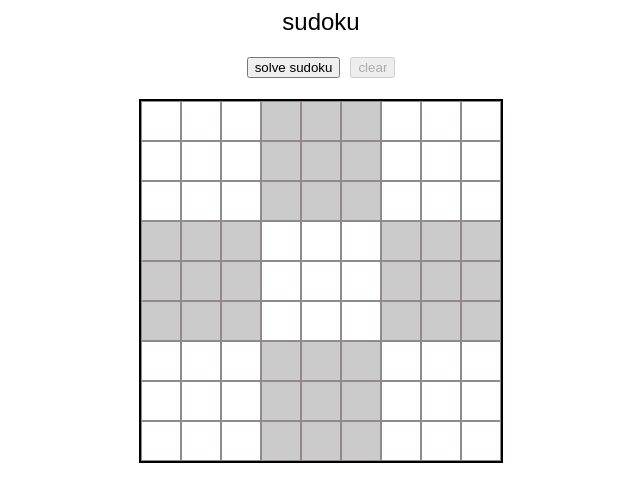
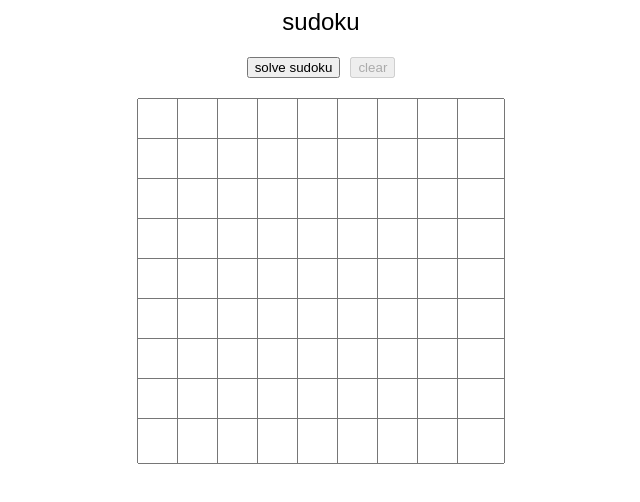
Before and after one commit to BartDeMeyere/sudoku, a plain HTML site: page index.html in a window 1280 px wide. Shown: the whole page, without its empty margins (319-959 px from the left). Drawn offline with nearby package versions, Linux system fonts and the light colour scheme.

Commit message:
Add files via upload

```diff
--- a/index.html
+++ b/index.html
@@ -52,8 +52,8 @@
 
         input{
 
-            border: none;
-            display: none;
+            width: 40px;
+            height: 40px;
         }
 
     </style>
```
